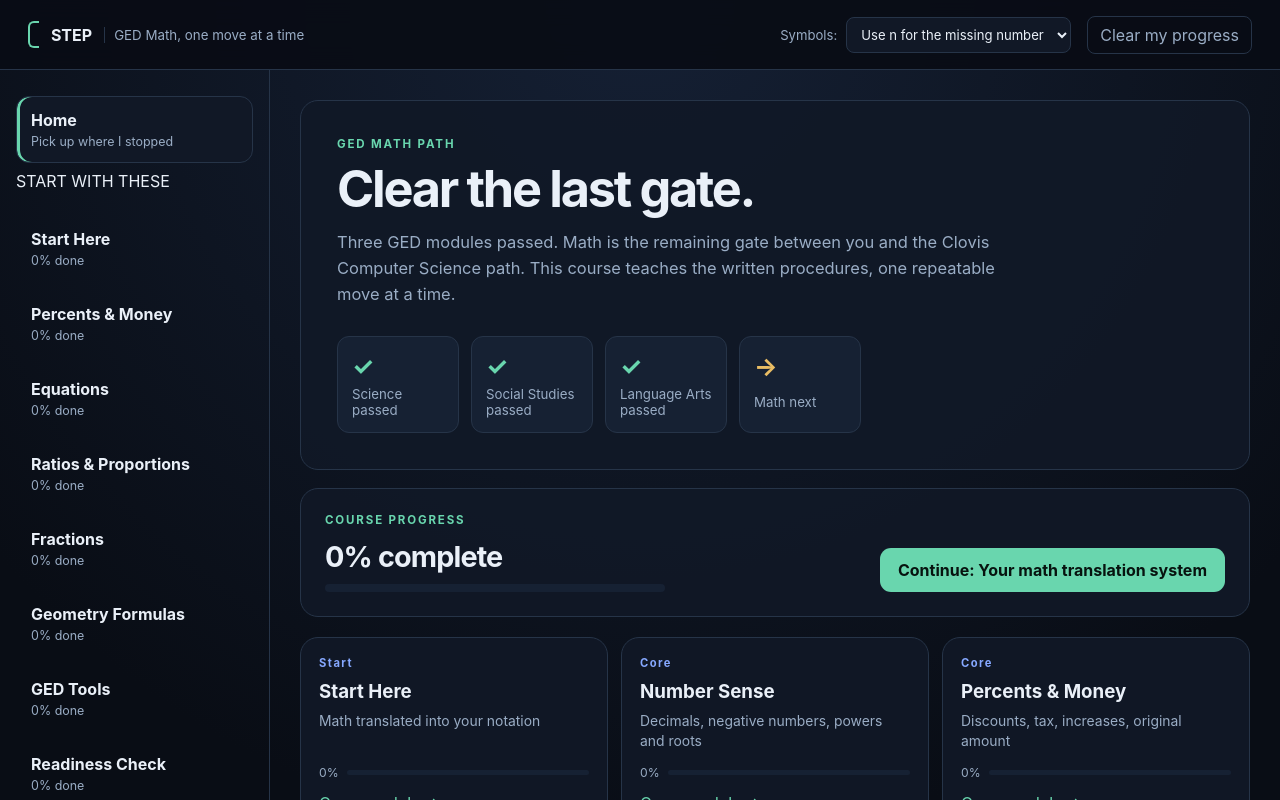
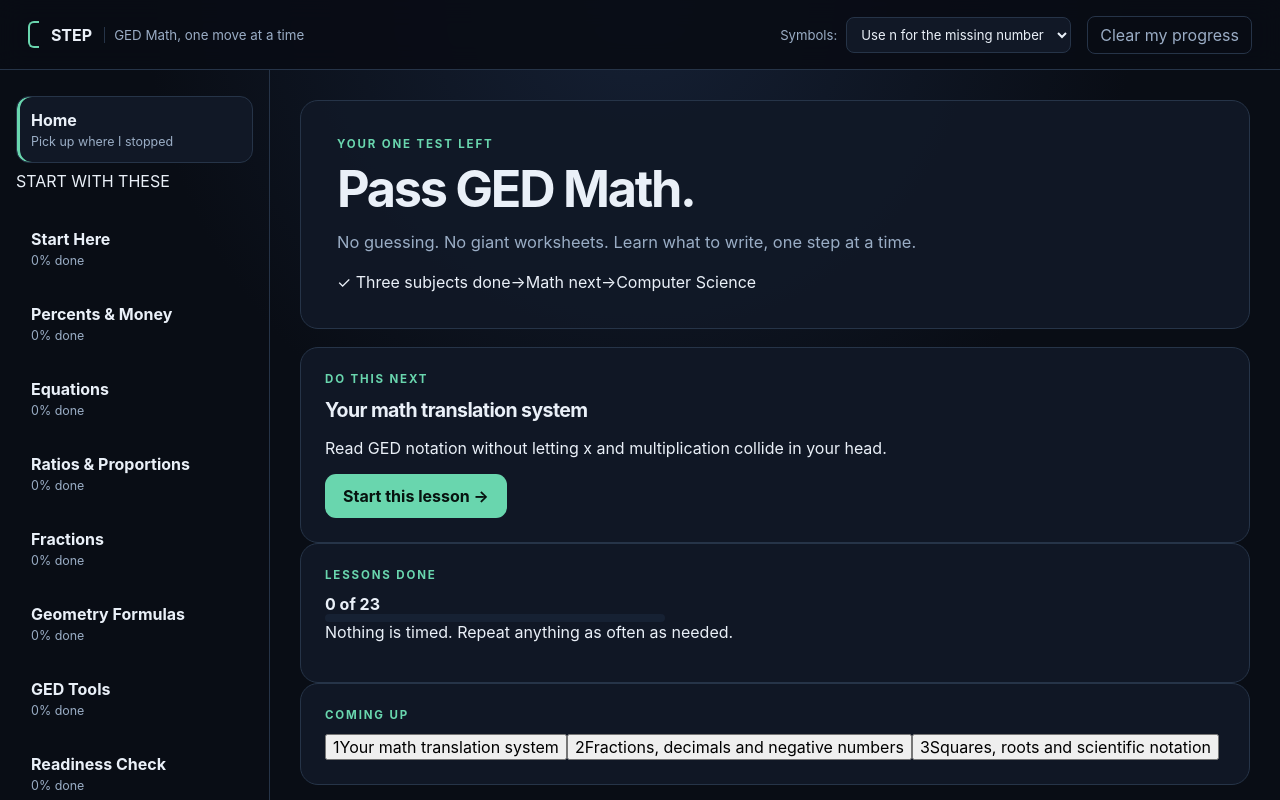
Before and after one commit to Kodaxadev/ged-math-path, a React (Vite) app: page / in a window 1280 px wide. Shown: the top 800 px of the page. Built offline with nearby package versions, Linux system fonts and the light colour scheme.

Commit message:
Turn dashboard into one clear next-step screen

```diff
--- a/src/components/Dashboard.tsx
+++ b/src/components/Dashboard.tsx
@@ -1,5 +1,5 @@
 import type { CourseModule, Lesson, Progress } from '../types';
-import { completionPercent, moduleCompletion, nextLesson } from '../lib/course';
+import { completionPercent, nextLesson } from '../lib/course';
 
 type Props = {
   modules: CourseModule[];
@@ -8,46 +8,54 @@ type Props = {
   onOpenLesson: (lesson: Lesson) => void;
 };
 
-export function Dashboard({ modules, lessons, progress, onOpenLesson }: Props) {
+export function Dashboard({ modules: _modules, lessons, progress, onOpenLesson }: Props) {
   const percentage = completionPercent(lessons, progress);
   const next = nextLesson(lessons, progress);
+  const nextUp = lessons
+    .filter((lesson) => !progress.completedLessons.includes(lesson.id))
+    .slice(0, 3);
+
   return (
-    <section className="dashboard" aria-label="Study dashboard">
-      <div className="hero panel">
-        <p className="eyebrow">GED MATH PATH</p>
-        <h1>Clear the last gate.</h1>
-        <p className="hero-copy">Three GED modules passed. Math is the remaining gate between you and the Clovis Computer Science path. This course teaches the written procedures, one repeatable move at a time.</p>
-        <div className="score-row" aria-label="GED completion path">
-          <div><strong>✓</strong><span>Science passed</span></div>
-          <div><strong>✓</strong><span>Social Studies passed</span></div>
-          <div><strong>✓</strong><span>Language Arts passed</span></div>
-          <div className="pending"><strong>→</strong><span>Math next</span></div>
+    <section className="dashboard" aria-label="Start here">
+      <div className="hero panel simple-hero">
+        <p className="eyebrow">YOUR ONE TEST LEFT</p>
+        <h1>Pass GED Math.</h1>
+        <p className="hero-copy">No guessing. No giant worksheets. Learn what to write, one step at a time.</p>
+        <div className="goal-strip">
+          <span className="done">✓ Three subjects done</span>
+          <span className="arrow">→</span>
+          <span className="now">Math next</span>
+          <span className="arrow">→</span>
+          <span>Computer Science</span>
         </div>
       </div>
-      <div className="panel continue">
-        <div>
-          <p className="eyebrow">COURSE PROGRESS</p>
-          <h2>{percentage}% complete</h2>
+
+      <div className="panel next-step">
+        <p className="eyebrow">DO THIS NEXT</p>
+        {next && (
+          <>
+            <h2>{next.title}</h2>
+            <p>{next.objective}</p>
+            <button className="primary big-action" onClick={() => onOpenLesson(next)}>Start this lesson →</button>
+          </>
+        )}
+      </div>
+
+      <div className="home-lower">
+        <article className="panel tiny-progress">
+          <p className="eyebrow">LESSONS DONE</p>
+          <strong>{progress.completedLessons.length} of {lessons.length}</strong>
           <div className="progress-bar"><span style={{ width: `${percentage}%` }} /></div>
-        </div>
-        {next && <button className="primary" onClick={() => onOpenLesson(next)}>Continue: {next.title}</button>}
-      </div>
-      <div className="module-grid">
-        {modules.map((module) => {
-          const value = moduleCompletion(module, progress);
-          return (
-            <article className="panel module-tile" key={module.id}>
-              <p className="module-phase">{module.phase}</p>
-              <h3>{module.title}</h3>
-              <p>{module.subtitle}</p>
-              <div className="tile-footer"><span>{value}%</span><div className="small-bar"><span style={{ width: `${value}%` }} /></div></div>
-              <button className="text-button" onClick={() => {
-                const lesson = lessons.find((item) => module.lessonIds.includes(item.id));
-                if (lesson) onOpenLesson(lesson);
-              }}>Open module →</button>
-            </article>
-          );
-        })}
+          <p className="soft">Nothing is timed. Repeat anything as often as needed.</p>
+        </article>
+        <article className="panel coming-up">
+          <p className="eyebrow">COMING UP</p>
+          {nextUp.map((lesson, index) => (
+            <button key={lesson.id} onClick={() => onOpenLesson(lesson)}>
+              <span>{index + 1}</span>{lesson.title}
+            </button>
+          ))}
+        </article>
       </div>
     </section>
   );
```
